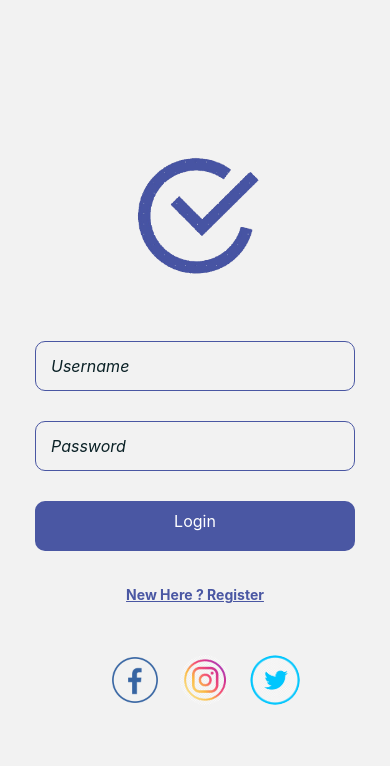
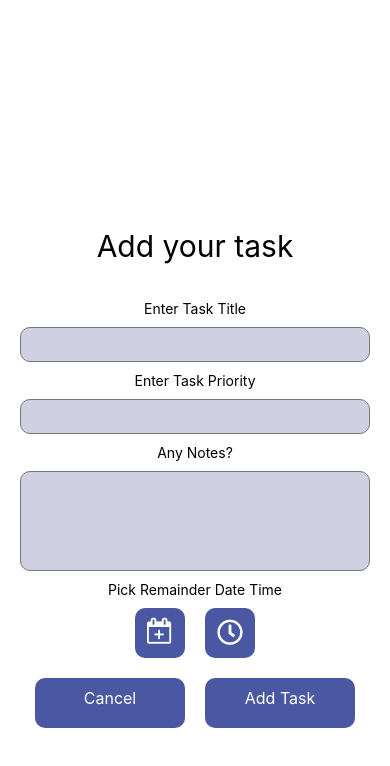
Before and after one commit to RoarshacH/DailyPanner, a React Native app: screen /addTask in a window 390 px wide. Shown: the top 766 px of the page. Built offline with nearby package versions, Linux system fonts and the light colour scheme.

Commit message:
Add Task Screen

```diff
--- a/App.tsx
+++ b/App.tsx
@@ -2,6 +2,7 @@ import { StyleSheet, View } from "react-native";
 import LoginScreen from "./src/screens/Login";
 import SignUpScreen from "./src/screens/SignUP";
 import { BottomNavigator } from "./src/navigator/bottomNavigator";
+import AddTaskScreen from "./src/screens/AddTask";
 
 //Navigation
 import { NavigationContainer } from "@react-navigation/native";
@@ -16,6 +17,7 @@ export default function App() {
         <MainStack.Screen name="login" component={LoginScreen} />
         <MainStack.Screen name="signUp" component={SignUpScreen} />
         <MainStack.Screen name="bottomNav" component={BottomNavigator} />
+        <MainStack.Screen name="addTask" component={AddTaskScreen} />
       </MainStack.Navigator>
     </NavigationContainer>
   );
--- /dev/null
+++ b/src/screens/AddTask.tsx
@@ -0,0 +1,125 @@
+import React, { useState } from "react";
+import { StyleSheet, Text, View, TextInput, TouchableOpacity } from "react-native";
+
+import { FontAwesome } from "@expo/vector-icons";
+import { FontAwesome5 } from "@expo/vector-icons";
+
+export default function AddTaskScreen({ navigation }) {
+  return (
+    <View style={styles.container}>
+      <Text style={styles.size}>
+        {"\n"} {"\n"} Add your task {"\n"}{" "}
+      </Text>
+
+      <Text>Enter Task Title</Text>
+
+      <TextInput style={styles.input} />
+
+      <Text> Enter Task Priority </Text>
+
+      <TextInput style={styles.input} />
+
+      <Text>Any Notes?</Text>
+
+      <TextInput style={styles.notes} />
+
+      <Text>Pick Remainder Date Time</Text>
+      <View style={{ flexDirection: "row" }}>
+        <TouchableOpacity style={styles.dateButtonStyle} activeOpacity={0.5} onPress={() => alert("Pick Date and Time")}>
+          <Text style={styles.buttonTextStyle}>
+            <FontAwesome name="calendar-plus-o" size={26} color="white" />
+          </Text>
+        </TouchableOpacity>
+
+        <TouchableOpacity style={styles.dateButtonStyle} activeOpacity={0.5} onPress={() => alert("Pick Date and Time")}>
+          <Text style={styles.buttonTextStyle}>
+            <FontAwesome5 name="clock" size={26} color="white" />
+          </Text>
+        </TouchableOpacity>
+      </View>
+
+      <View style={{ flexDirection: "row" }}>
+        <TouchableOpacity
+          style={styles.buttonStyle}
+          activeOpacity={0.5}
+          onPress={() => {
+            navigation.goBack();
+          }}
+        >
+          <Text style={styles.buttonTextStyle}>Cancel</Text>
+        </TouchableOpacity>
+
+        <TouchableOpacity
+          style={styles.buttonStyle}
+          activeOpacity={0.5}
+          onPress={() => {
+            navigation.goBack();
+          }}
+        >
+          <Text style={styles.buttonTextStyle}>Add Task</Text>
+        </TouchableOpacity>
+      </View>
+    </View>
+  );
+}
+
+const styles = StyleSheet.create({
+  container: {
+    flex: 1,
+    backgroundColor: "#fff",
+    alignItems: "center",
+    justifyContent: "center",
+  },
+  input: {
+    borderWidth: 1,
+    borderColor: "#777",
+    padding: 8,
+    backgroundColor: "#D0D0E3",
+    margin: 10,
+    width: 350,
+    borderRadius: 10,
+  },
+  notes: {
+    borderWidth: 1,
+    borderColor: "#777",
+    padding: 8,
+    backgroundColor: "#D0D0E3",
+    margin: 10,
+    width: 350,
+    height: 100,
+    borderRadius: 10,
+  },
+  size: {
+    marginTop: 50,
+    fontSize: 30,
+  },
+
+  buttonStyle: {
+    backgroundColor: "#4A57A3",
+    width: 150,
+    height: 50,
+    borderRadius: 10,
+    borderWidth: 0,
+    color: "#FFFFFF",
+    borderColor: "#7DE24E",
+    alignItems: "center",
+    margin: 10,
+  },
+  buttonTextStyle: {
+    color: "#FFFFFF",
+    paddingVertical: 10,
+    fontSize: 16,
+  },
+
+  dateButtonStyle: {
+    backgroundColor: "#4A57A3",
+    width: 50,
+    height: 50,
+    borderRadius: 10,
+    borderWidth: 0,
+    color: "#FFFFFF",
+    borderColor: "#7DE24E",
+    alignItems: "center",
+    margin: 10,
+  },
+});
--- a/src/screens/CalandarScreen.tsx
+++ b/src/screens/CalandarScreen.tsx
@@ -3,7 +3,7 @@ import { View, StyleSheet } from "react-native";
 
 import { Calendar, CalendarList, Agenda } from "react-native-calendars";
 
-const ManageAccount = () => {
+const CalendarScreen = () => {
   return (
     <View style={styles.wrapper}>
       <View style={[styles.content]}>
@@ -44,4 +44,4 @@ const styles = StyleSheet.create({
   },
 });
 
-export default ManageAccount;
+export default CalendarScreen;
--- a/src/screens/Login.tsx
+++ b/src/screens/Login.tsx
@@ -1,5 +1,5 @@
 import React, { useState } from "react";
-import { StyleSheet, TextInput, View, Text, ScrollView, Image, Keyboard, TouchableOpacity, KeyboardAvoidingView } from "react-native";
+import { StyleSheet, TextInput, View, Text, Image, TouchableOpacity, KeyboardAvoidingView } from "react-native";
 
 const LoginScreen = ({ navigation }) => {
   const [username, setUsername] = useState<String>("");
--- a/src/screens/Scrolling.tsx
+++ b/src/screens/Scrolling.tsx
@@ -1,6 +1,5 @@
 import React, { useState } from "react";
 import { StyleSheet, View, ScrollView } from "react-native";
-import Header from "../components/Header";
 import ListItem from "../components/ListItem";
 
 import { IToDo } from "../resources/ITToDo";
```
Also changed, not shown: src/screens/Home.tsx (+7 -2 lines).
